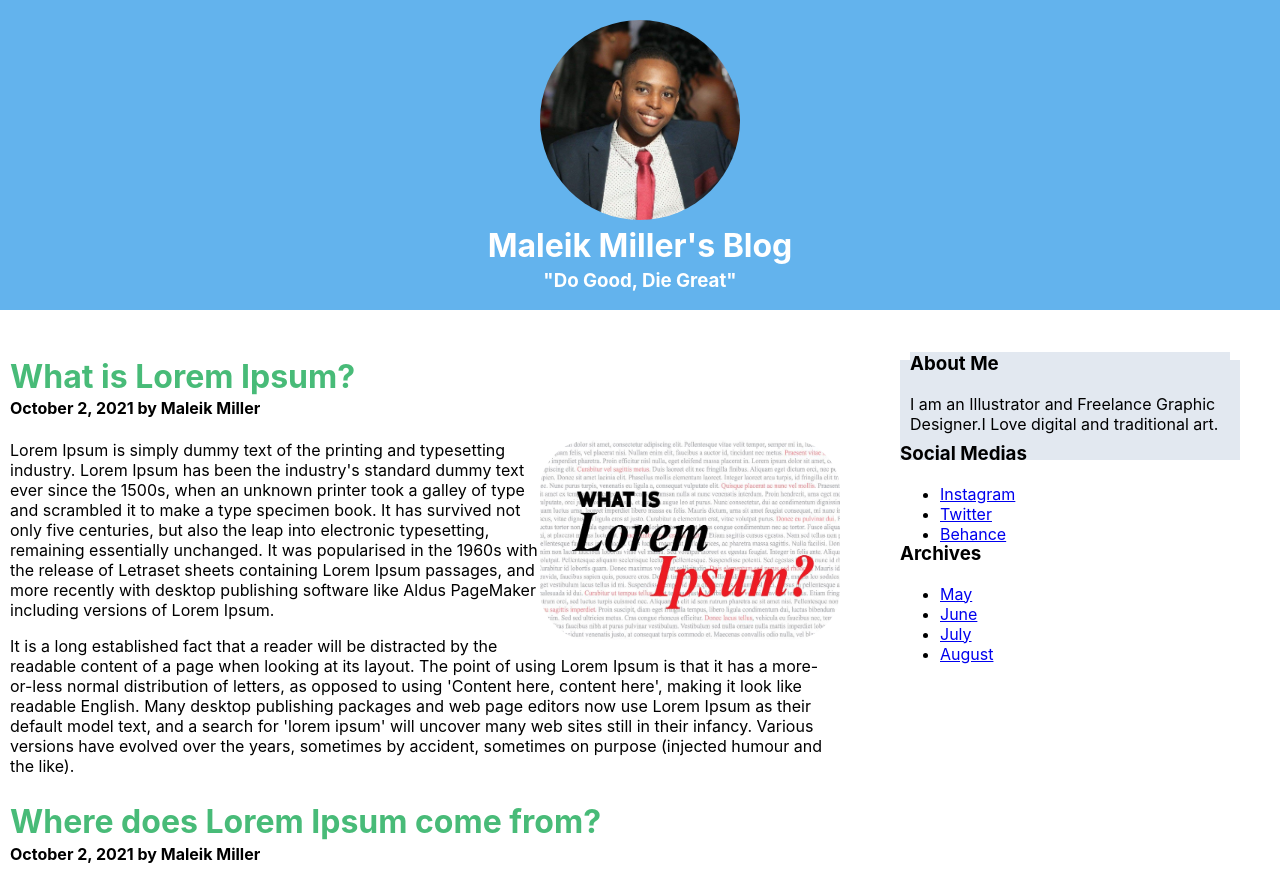
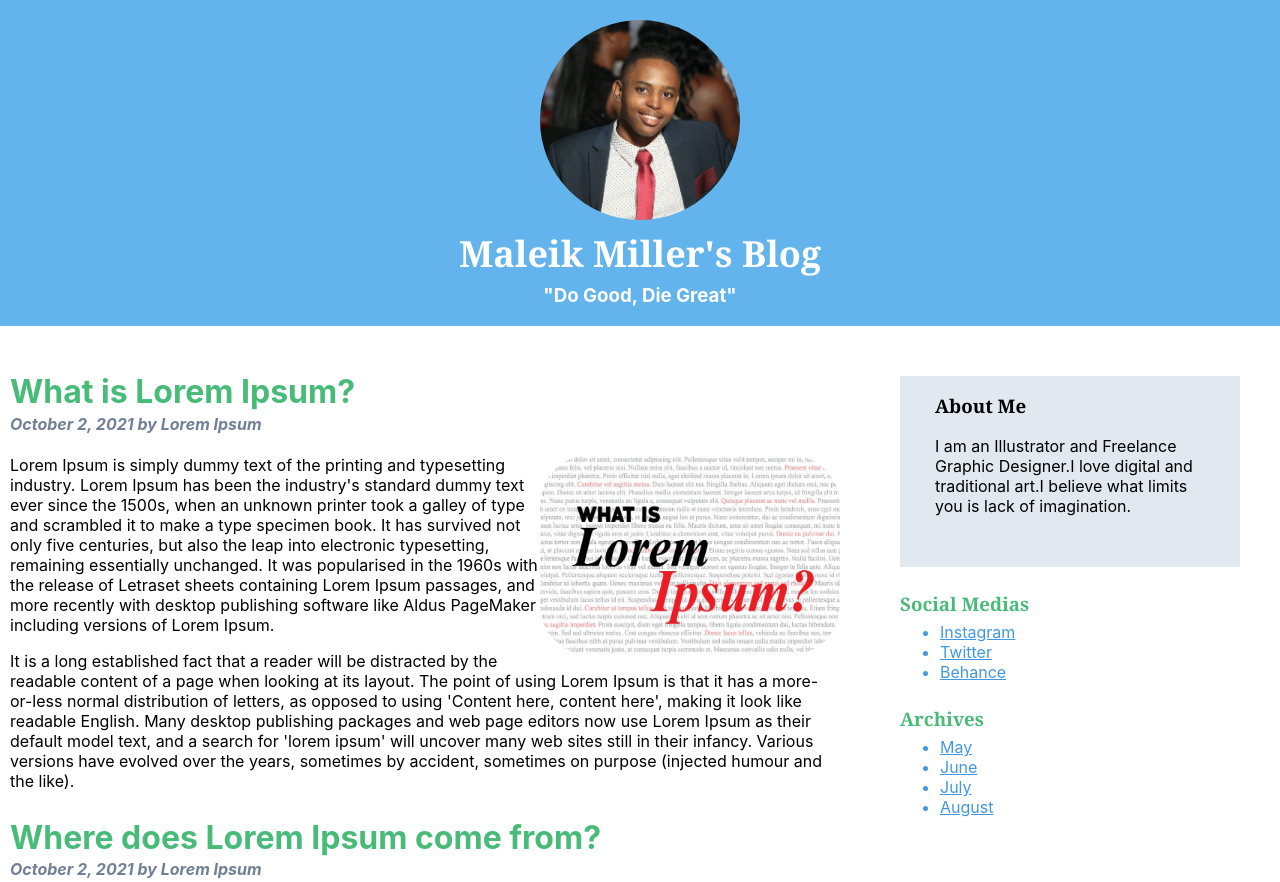
Before and after one commit to GamerTruce/info2180-lab2, a plain HTML site: page index.html in a window 1280 px wide. Shown: the top 882 px of the page. Drawn offline with Linux system fonts and the light colour scheme.

Commit message:
Updated HTML and CSS File

```diff
--- a/index.html
+++ b/index.html
@@ -35,7 +35,7 @@
      <h2>
         What is Lorem Ipsum?
     </h2>
-         <h4>October 2, 2021 by Maleik Miller</h4>
+         <h4><i>October 2, 2021 by Lorem Ipsum</i></h4>
          <img src="Ipsum.jpg" alt="ipsum" class="para-picture">
      <p>
         Lorem Ipsum is simply dummy text of the printing and typesetting industry.
@@ -59,7 +59,7 @@
      <h2>
        Where does Lorem Ipsum come from?
      </h2>
-     <h4>October 2, 2021 by Maleik Miller</h4>
+     <h4><i>October 2, 2021 by Lorem Ipsum</i></h4>
      <img src="Lorem.jpg" alt="lorem" class="para-2-picture">
 
      <p>
@@ -95,20 +95,20 @@
 
      <h3 class="me">About Me</h3>
 
-     <p>I am an Illustrator and Freelance Graphic Designer.I Love digital
-         and traditional art.</p>
+     <p>I am an Illustrator and Freelance Graphic Designer.I love digital
+         and traditional art.I believe what limits you is lack of imagination.</p>
         </div>
 
 
-    <h3>Social Medias</h3>
-    <ul>
+    <h3 class="social">Social Medias</h3>
+    <ul class="social-color">
       <li><a href="https://www.instagram.com/intense_designz/">Instagram</a></li>
       <li><a href="https://twitter.com/Intense_Designz">Twitter</a></li>
       <li><a href="https://www.behance.net/IntenseDesignz">Behance</a></li>
     </ul>
 
-    <h3>Archives</h3>
-                <ul>
+    <h3 class="archive">Archives</h3>
+                <ul class="archive-color">
                     <li><a href="#">May</a></li>
                     <li><a href="#">June</a></li>
                     <li><a href="#">July</a></li>
--- a/style.css
+++ b/style.css
@@ -28,7 +28,10 @@ body{
 
 }
 
-
+h1{
+  font-family:Georgia, 'Times New Roman', Times, serif;
+  font-size:  36px;
+}
 
 h2{
   font-size: 32px;
@@ -37,7 +40,8 @@ h2{
 
 
 h4 {
-    margin-top: -24px;
+  color: #718096;
+  margin-top: -24px;
 
     }
 
@@ -81,14 +85,31 @@ h4 {
 
 
 .me{
+  font-family: Georgia, 'Times New Roman', Times, serif;
   color: #000000;
   background: #E2E8F0
 }
 
 .about{
-  padding: 10px;
+
+  padding: 35px;
   background: #E2E8F0;
 
+}
+
+.social{
+  font-family: Georgia, 'Times New Roman', Times, serif;
+  margin-top: 24px;
+  margin-bottom: -10px;
+  color: #48BB78;
+
+}
+
+.archive{
+  font-family: Georgia, 'Times New Roman', Times, serif;
+  margin-top: 24px;
+  margin-bottom: -10px;
+color: #48BB78;
 }
 
 .para-picture{
@@ -123,3 +144,17 @@ h4 {
 .articles{
   padding: 10px;
 }
+
+.social-color{
+  color: #4299E1;
+
+}
+
+.archive-color{
+  color: #4299E1;
+
+}
+
+  a{
+    color: #4299E1;
+  }
```
